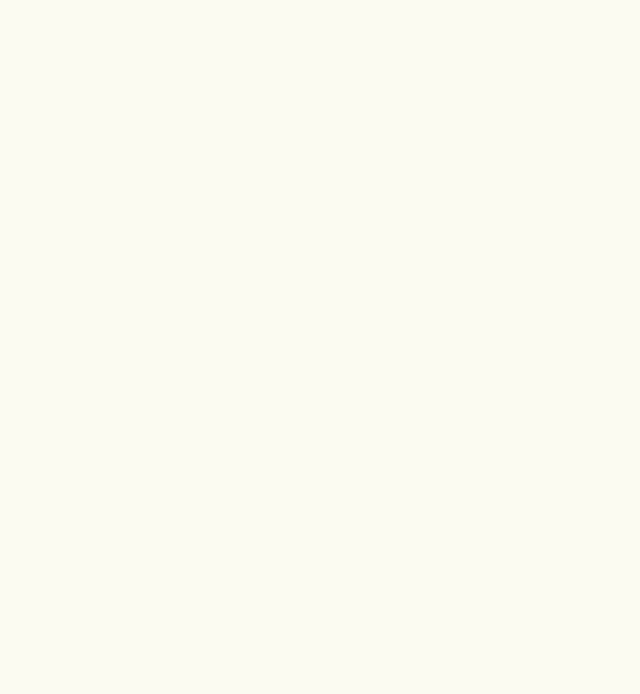
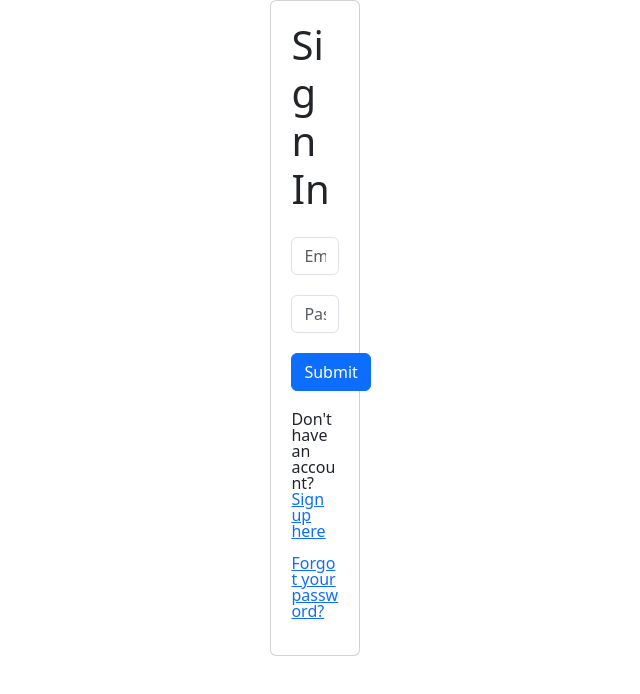
Before and after one commit to templateCoffe/Frontend, a Vue app: page /login in a window 1280 px wide. Before the commit this address had no page. Shown: the top 694 px of the page, without its empty margins (325-965 px from the left). Built offline with nearby package versions, Linux system fonts and the light colour scheme.

Commit message:
feat: login base created

```diff
--- a/src/App.vue
+++ b/src/App.vue
@@ -1,3 +1,3 @@
 <template>
-  <router-view/> <!-- Provisional, mientras se prueba el funcionamiento. Lo ideal sería que este fuese el index-->
+  <router-view/>
 </template>
--- /dev/null
+++ b/src/components/Admin.vue
@@ -0,0 +1,3 @@
+<template>
+
+</template>
--- /dev/null
+++ b/src/components/Login.vue
@@ -0,0 +1,145 @@
+<template>
+    <div id="app">
+
+        <div class="login-page">
+            <div class="container">
+                <div class="row">
+                    <div class="col-lg-4 col-md-6 col-sm-8 mx-auto">
+                        <div v-if="!registerActive" class="card login" v-bind:class="{ error: emptyFields }">
+                            <h1>Sign In</h1>
+                            <form class="form-group">
+                                <input v-model="emailLogin" type="email" class="form-control" placeholder="Email"
+                                    required>
+                                <input v-model="passwordLogin" type="password" class="form-control"
+                                    placeholder="Password" required>
+                                <input type="submit" class="btn btn-primary" @click="doLogin">
+                                <p>Don't have an account? <a href="#"
+                                        @click="registerActive = !registerActive, emptyFields = false">Sign up here</a>
+                                </p>
+                                <p><a href="#">Forgot your password?</a></p>
+                            </form>
+                        </div>
+
+                        <div v-else class="card register" v-bind:class="{ error: emptyFields }">
+                            <h1>Sign Up</h1>
+                            <form class="form-group">
+                                <input v-model="emailReg" type="email" class="form-control" placeholder="Email"
+                                    required>
+                                <input v-model="passwordReg" type="password" class="form-control" placeholder="Password"
+                                    required>
+                                <input v-model="confirmReg" type="password" class="form-control"
+                                    placeholder="Confirm Password" required>
+                                <input type="submit" class="btn btn-primary" @click="doRegister">
+                                <p>Already have an account? <a href="#"
+                                        @click="registerActive = !registerActive, emptyFields = false">Sign in here</a>
+                                </p>
+                            </form>
+                        </div>
+                    </div>
+                </div>
+
+            </div>
+        </div>
+
+    </div>
+</template>
+
+<script>
+
+export default {
+    name: 'Login',
+    data() {
+        return {
+            registerActive: false,
+            emailLogin: "",
+            passwordLogin: "",
+            emailReg: "",
+            passwordReg: "",
+            confirmReg: "",
+            emptyFields: false
+        }
+    },
+
+    methods: {
+        doLogin() {
+            if (this.emailLogin === "" || this.passwordLogin === "") {
+                this.emptyFields = true;
+            } else {
+                alert("You are now logged in");
+            }
+        },
+
+        doRegister() {
+            if (this.emailReg === "" || this.passwordReg === "" || this.confirmReg === "") {
+                this.emptyFields = true;
+            } else {
+                alert("You are now registered");
+            }
+        }
+    }
+}
+
+</script>
+
+<style>
+p {
+    line-height: 1rem;
+}
+
+.card {
+    padding: 20px;
+}
+
+.form-group {
+    input {
+        margin-bottom: 20px;
+    }
+}
+
+.login-page {
+    align-items: center;
+    display: flex;
+    height: 100vh;
+
+    .fade-enter-active,
+    .fade-leave-active {
+        transition: opacity .5s;
+    }
+
+    .fade-enter,
+    .fade-leave-to {
+        opacity: 0;
+    }
+
+    h1 {
+        margin-bottom: 1.5rem;
+    }
+}
+
+.error {
+    animation-name: errorShake;
+    animation-duration: 0.3s;
+}
+
+@keyframes errorShake {
+    0% {
+        transform: translateX(-25px);
+    }
+
+    25% {
+        transform: translateX(25px);
+    }
+
+    50% {
+        transform: translateX(-25px);
+    }
+
+    75% {
+        transform: translateX(25px);
+    }
+
+    100% {
+        transform: translateX(0);
+    }
+}
+</style>
--- /dev/null
+++ b/src/components/ManageResevas.vue
@@ -0,0 +1,3 @@
+<template>
+
+</template>
--- a/src/components/Reservas.vue
+++ b/src/components/Reservas.vue
@@ -6,7 +6,7 @@ import FormReserva from './subComponents/FormReserva.vue';
 
 <template>
     <Header />
-    <div class="container">
+    <div>
         <div class="Body">
             <div class="Description">
                 <h2>Realiza una reservación en</h2>
@@ -38,7 +38,12 @@ export default {
 </script>
 
 <style scoped>
+.Body {
+    align-items: left
+}
+
 .Description {
+    display: flexbox;
     grid-area: Description;
     width: 25vw;
     padding: 150px 50px 150px 50px;
@@ -49,6 +54,13 @@ export default {
 @media screen and (min-width: 601px) {
     .Description {
         font-size: 1.5vw;
+    }
+}
+
+/* If the screen size is 600px wide or less, set the font-size of <div> to 30px */
+@media screen and (max-width: 600px) {
+    .Description {
+        font-size: 1vw;
     }
 }
 
@@ -88,13 +100,6 @@ button[type="submit"]:hover {
     border-radius: 10px;
 }
 
-/* If the screen size is 600px wide or less, set the font-size of <div> to 30px */
-@media screen and (max-width: 600px) {
-    .Description {
-        font-size: 1vw;
-    }
-}
-
 .FormPlace {
     display: grid;
     grid-area: FormPlace;
--- a/src/main.js
+++ b/src/main.js
@@ -1,25 +1,9 @@
 import { createApp } from 'vue'
-import { createRouter, createWebHistory } from 'vue-router'
 import './style.css'
 import './style_menu.css'
 import App from './App.vue'
-import Index from './components/Index.vue'
-import Menu from './components/Menu.vue'
-import Reservas from './components/Reservas.vue'
-import Comentarios from './components/Comentarios.vue'
-import Blog from './components/Blog.vue'
 import './assets/css/bootstrap.min.css'
 import './assets/js/bootstrap.bundle.min.js'
-
-const router = createRouter({
-    history: createWebHistory(),
-    routes: [
-        { path: '/', component: Index },
-        { path: '/reservas', component: Reservas },
-        { path: '/menu', component: Menu },
-        { path: '/comentarios', component: Comentarios },
-        { path: '/blog', component: Blog},
-    ]
-});
+import router from './router.js'
 
 createApp(App).use(router).mount('#app')
--- /dev/null
+++ b/src/router.js
@@ -0,0 +1,24 @@
+import Index from './components/Index.vue'
+import Menu from './components/Menu.vue'
+import Reservas from './components/Reservas.vue'
+import Comentarios from './components/Comentarios.vue'
+import Blog from './components/Blog.vue'
+import Login from './components/Login.vue'
+import Admin from './components/Admin.vue'
+import { createRouter, createWebHistory } from 'vue-router'
+
+const router = createRouter({
+    history: createWebHistory(),
+    routes: [
+        { path: '/', component: Index },
+        { path: '/reservas', component: Reservas },
+        { path: '/menu', component: Menu },
+        { path: '/comentarios', component: Comentarios },
+        { path: '/blog', component: Blog },
+        { path: '/login', component: Login },
+        { path: '/admin', component: Admin },
+
+    ]
+});
+
+export default router;
```
